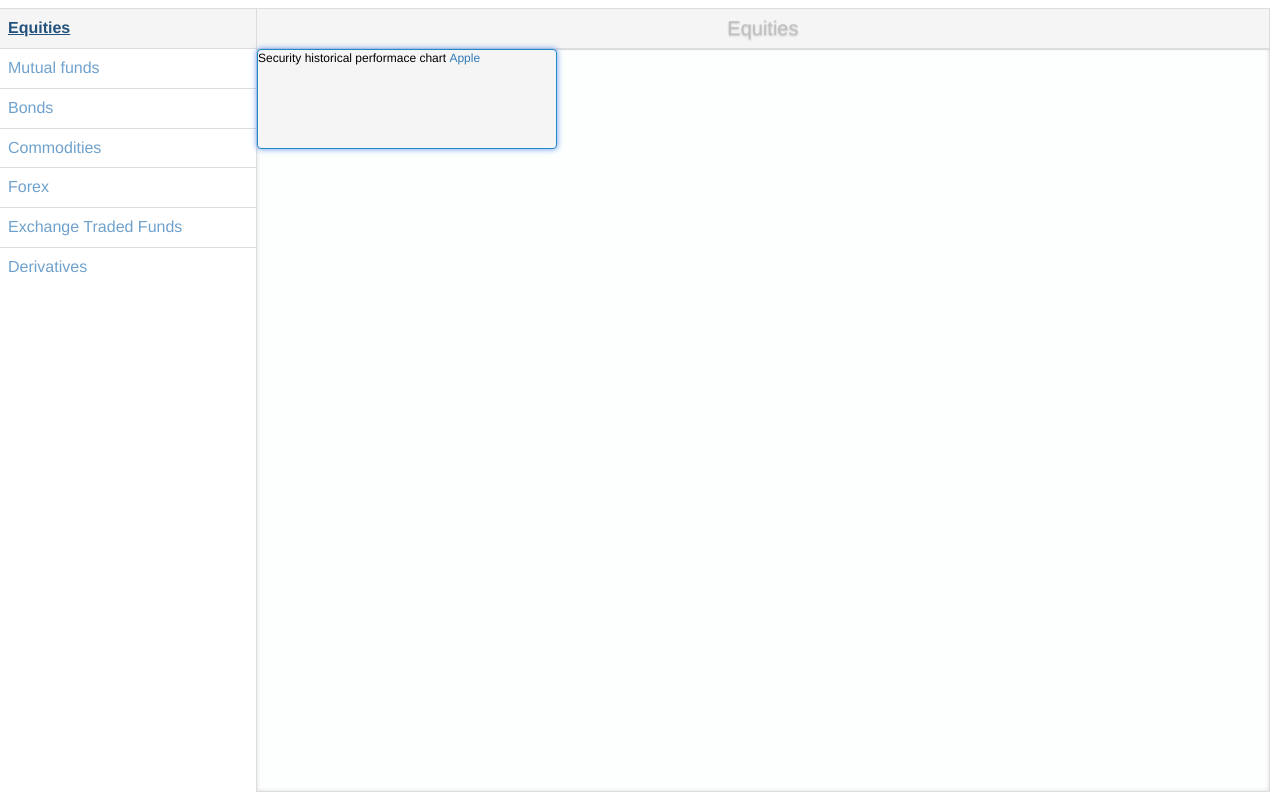
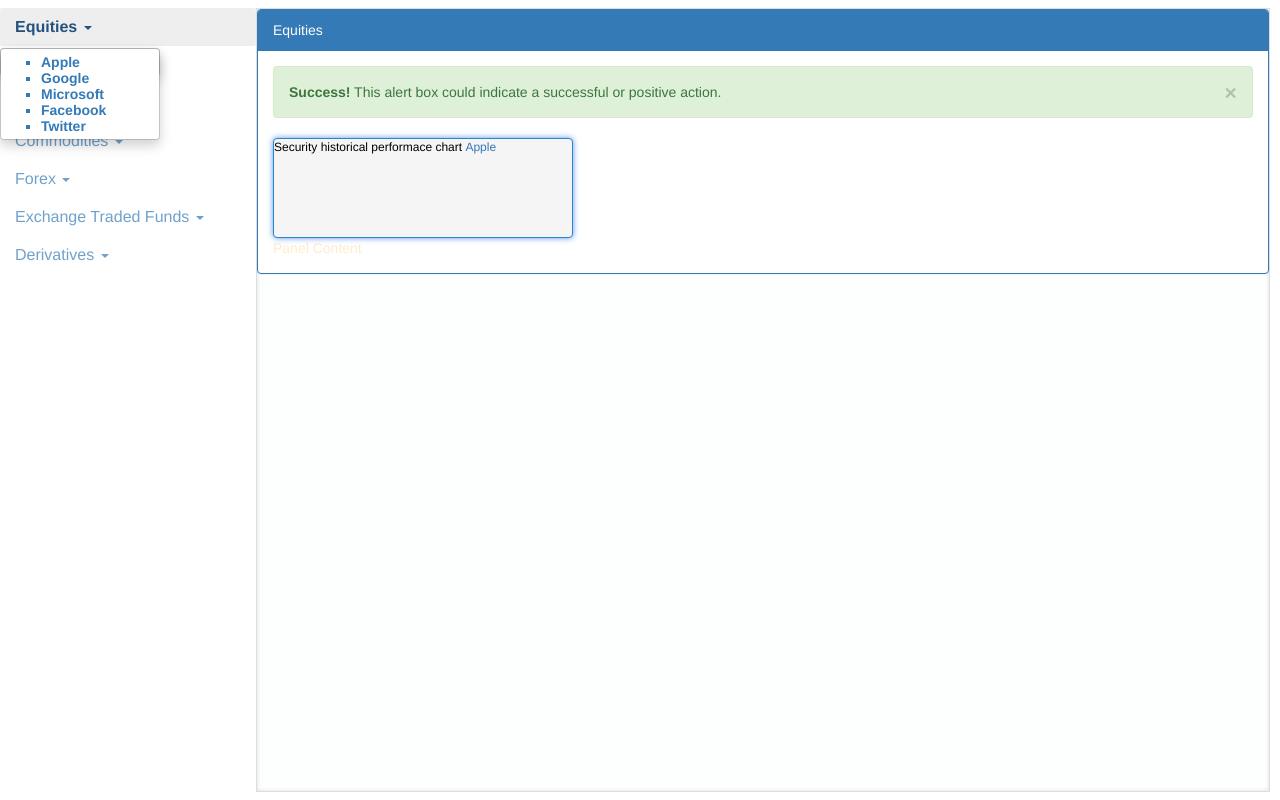
Before and after one commit to rover10/MarketReader, a plain HTML site: page index.html in a window 1280 px wide. Both pictures are taken after a click on the link "Equities". Drawn offline with Linux system fonts and the light colour scheme.

Commit message:
Added dummy data to securities and improved UI

```diff
--- a/index.html
+++ b/index.html
@@ -11,13 +11,25 @@
     <div ng-app="financialApp" ng-controller="finController" class="appBody">
             <div class="leftPanel">
             <div  class="">
-                    <table  class="table table-hover">
+                    <table  class="" style="width:100%;">
                         <tbody>
                             <tr ng-repeat="x in secClass">
-                                <td ng-click=fun(x) class ="{{ x == secTitle && 'active' || 'passive' }}">
-                                    <span>
-                                        <a href="#">{{x}}</a>
-                                    </span>
+                                <td ng-click=fun(x[0][0]) class ="{{ x[0] == secTitle && 'active' || 'passive' }}">
+                                <ul class="nav nav-pills nav-stacked">
+                                    <li class="dropdown">
+                                        <a class="dropdown-toggle" data-toggle="dropdown" href="#">{{x[0][0]}}
+                                        <span class="caret"> </span>
+                                        </a>
+                                        <ul class="dropdown-menu" ng-repeat="y in x track by $index">
+                                            <ul ng-repeat="z in y">
+                                                <a href="#">
+                                                <li class="dropdown">{{z}}</li>
+                                                </a>
+                                            </ul>
+                                        </ul>
+                                    </li>
+                                </ul>
+
                                 </td>
                             </tr>
                         </tbody>
@@ -26,14 +38,25 @@
             </div>
             <div class="detailView">
                 <div class="securityDashboard" id="equity">
-                    <div class="securityTitle">
-                        <center> <div id="secName"> <p id="tname">{{secTitle}}</p></div></center>
+
+                <div class="panel panel-primary">
+                <div class="panel-heading secName">{{secTitle}} </div>
+                <div class="panel-body">
+                    <div class="alert alert-success fade in">
+                    <a href="#" class="close" data-dismiss="alert" aria-label="close">&times;</a>
+                    <strong>Success!</strong> This alert box could indicate a successful or positive action.
                     </div>
+
                     <div draggable class="widget"> Security historical performace chart
                         <div class="secChart"></div>
                         <a href="#" ng-click=stockData('AAPL')> Apple</a>
                         {{dataStr}}
                     </div>
+                    Panel Content
+
+                </div>
+                </div>
+
                 </div>
 
             </div>
--- a/scripts/controller.js
+++ b/scripts/controller.js
@@ -1,8 +1,12 @@
 var app=angular.module('financialApp',[]);
 app.controller('finController', function($scope, $http){
     $scope.x = "Thimarket";
-    $scope.secClass = ["Equities", "Mutual funds", "Bonds", "Commodities", "Forex", "Exchange Traded Funds","Derivatives" ];
-    $scope.secTitle = $scope.secClass[0];
+    $scope.secClass = [[["Equities"], ['Apple','Google','Microsoft','Facebook','Twitter']], [["Mutual funds"], ["SPY	SPDR S&P 500 ETF", "VFIAX	Vanguard 500 Index;Adm","VTSAX	Vanguard TSM Idx;Adm", "FDRXX	Fidelity Cash Reserves","VMMXX	Vanguard Prime MM;Inv"
+]], [["Bonds"],["Colorado Bond Shares Tax-Exempt","Gurtin California Muni Val Inst","Gurtin National Muni Val Inst","Zeo Strategic Income I",
+"Guggenheim Floating Rate Strat"]],[["Commodities"],["Gold", "Copper","Silver","Sugar","Corn","Cotton","Coffee","Crude oil"]], [["Forex"],[
+"EURUSD","GBPUSD","USDJPY","USDCHF","AUDUSD","USDCAD"]], [["Exchange Traded Funds"],["SPDR S&P 500 ETF","iShares S&P 100 ETF","iShares U.S. Preferred Stock ETF","iShares Gold Trust","Market Vectors Gold Miners ETF"]],[["Derivatives"],["USD1601","EUR1512","USD1511","USD1512","EUR/USD1511","USD/JPY1512"
+]]];
+    $scope.secTitle = $scope.secClass.secName;
     $scope.fun = function(name){$scope.secTitle =name;};
     $scope.user = "Data";
         $scope.stockData = function(stockid){
@@ -23,6 +27,14 @@ app.controller('finController', function($scope, $http){
     };
 
 });
+
+
+
+
+
+
+
+
 
 
 app.directive('draggable', function($document) {
--- a/style/marketReader.css
+++ b/style/marketReader.css
@@ -75,7 +75,7 @@ td:hover {
 }
 
 .active{
-    //background-color: red !important;
+    background-color: whitesmoke !important;
     //color:red;
     opacity: 1;
     font-weight: bold;
@@ -119,6 +119,7 @@ td:hover {
     width:100%;
     text-decoration-skip: edges;
     font-family:serif;
+    font-size: 16px !important;
     //text-shadow: 1px 0px 0px black;
     font-weight: 500;
     -webkit-appearance:none;
@@ -134,10 +135,10 @@ td:hover {
 }
 
 .datastyle:focus{
-    background-color: white !important;
+    background-color: black !important;
     box-shadow: 5px 2px 10px gray;
     text-shadow: 0px 0px 0px grey;
-    color:black;
+    color:white !important;
     height:100px;
     z-index: 999999999;
     border-top-style: none;
```
Also changed, not shown: scripts/jobstackController.js (+3 -4 lines).
